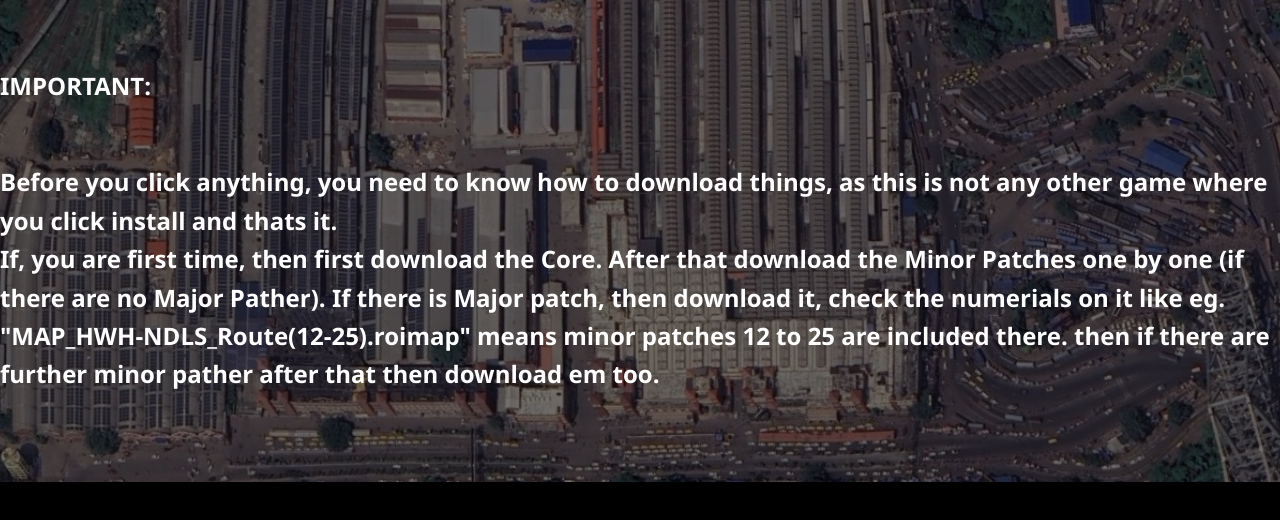
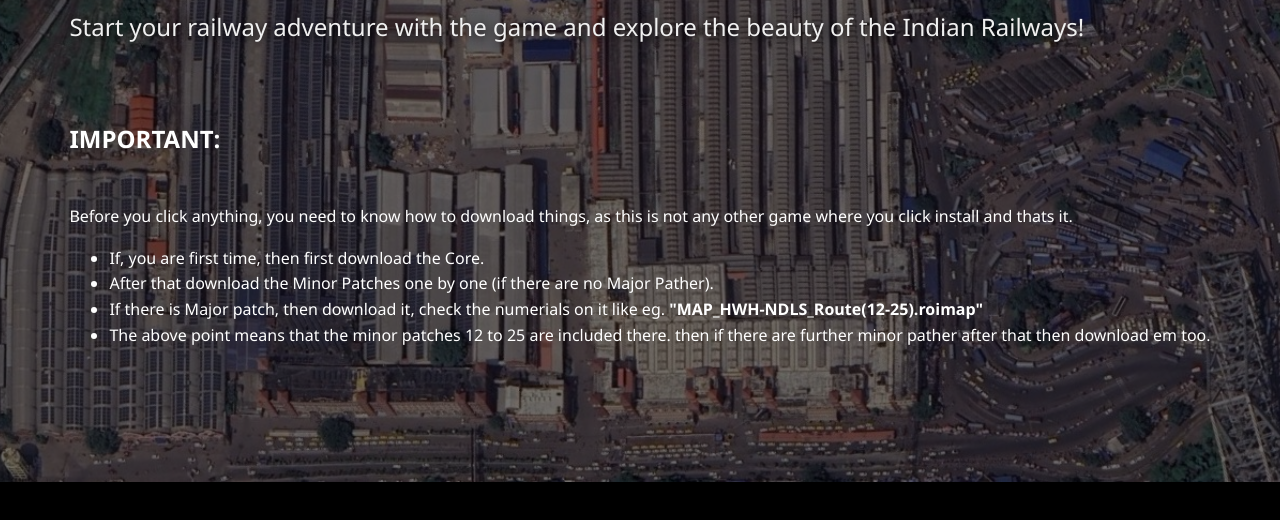
Before and after one commit to CreatorPoints/Rails-Of-India, a plain HTML site: page download.html in a window 1280 px wide. Shown: the part 318-838 px from the top of the page. Drawn offline with Linux system fonts and the light colour scheme; no server answers.

Commit message:
Format download page instructions into list
Update download.html to improve readability: wrap the IMPORTANT heading properly, add hero-subtitle class, and replace a long instructional paragraph with a bulleted unordered list of steps (Core, Minor patches, Major patch numbering guidance). Also fix some HTML tag closures and markup errors; no functional behavior changed.

```diff
--- a/download.html
+++ b/download.html
@@ -23,9 +23,14 @@
     <div class="hero-content">
       <h1 class="hero-title">Download Rails of India</h1>
       <p class="hero-subtitle">Start your railway adventure with the game and explore the beauty of the Indian Railways!</p><br>
-      <p><h1>IMPORTANT:<h1><br>
+      <p class="hero-subtitle"><h1>IMPORTANT:</h1><br>
          Before you click anything, you need to know how to download things, as this is not any other game where you click install and thats it.<br>
-         If, you are first time, then first download the Core. After that download the Minor Patches one by one (if there are no Major Pather). If there is Major patch, then download it, check the numerials on it like eg. <b>"MAP_HWH-NDLS_Route(12-25).roimap"<b> means minor patches 12 to 25 are included there. then if there are further minor pather after that then download em too.
+         <ul type="disc">
+         <li>If, you are first time, then first download the Core.</li>
+         <li>After that download the Minor Patches one by one (if there are no Major Pather).</li>
+         <li>If there is Major patch, then download it, check the numerials on it like eg. <b>"MAP_HWH-NDLS_Route(12-25).roimap"</b></li>
+         <li>The above point means that the minor patches 12 to 25 are included there. then if there are further minor pather after that then download em too.</li>
+         </ul>
     </div>
   </section>
 
```
